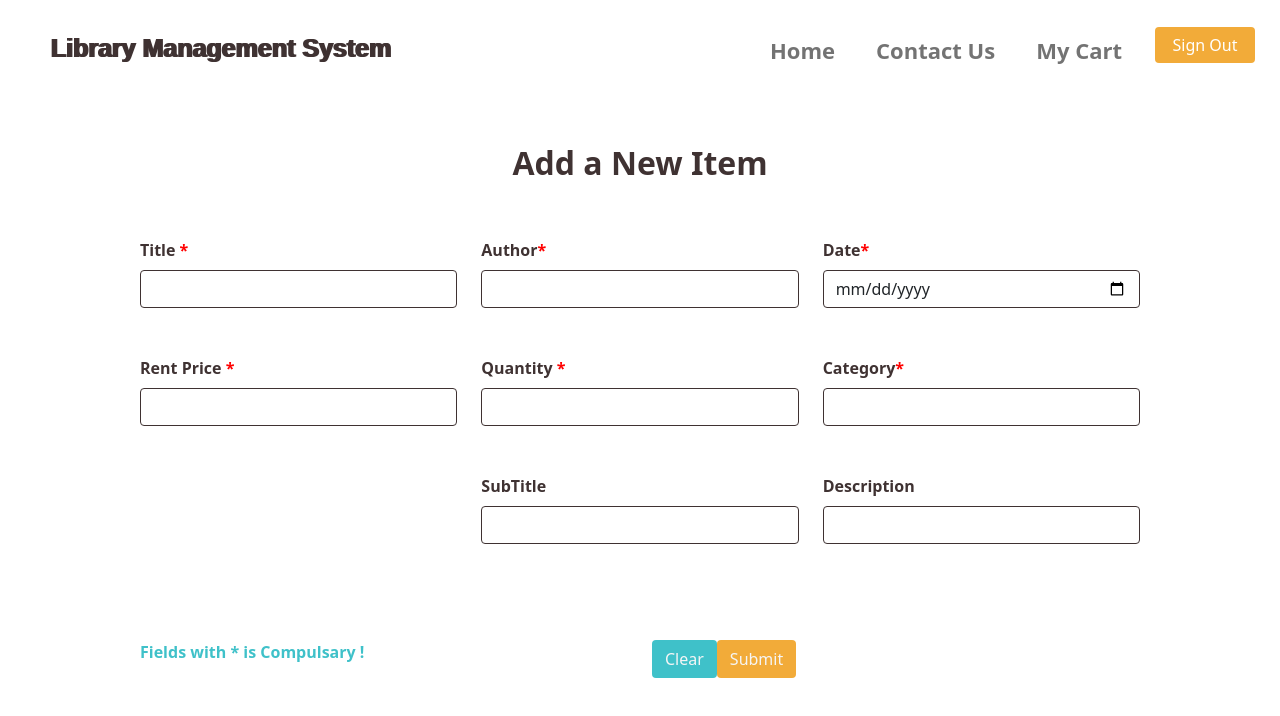
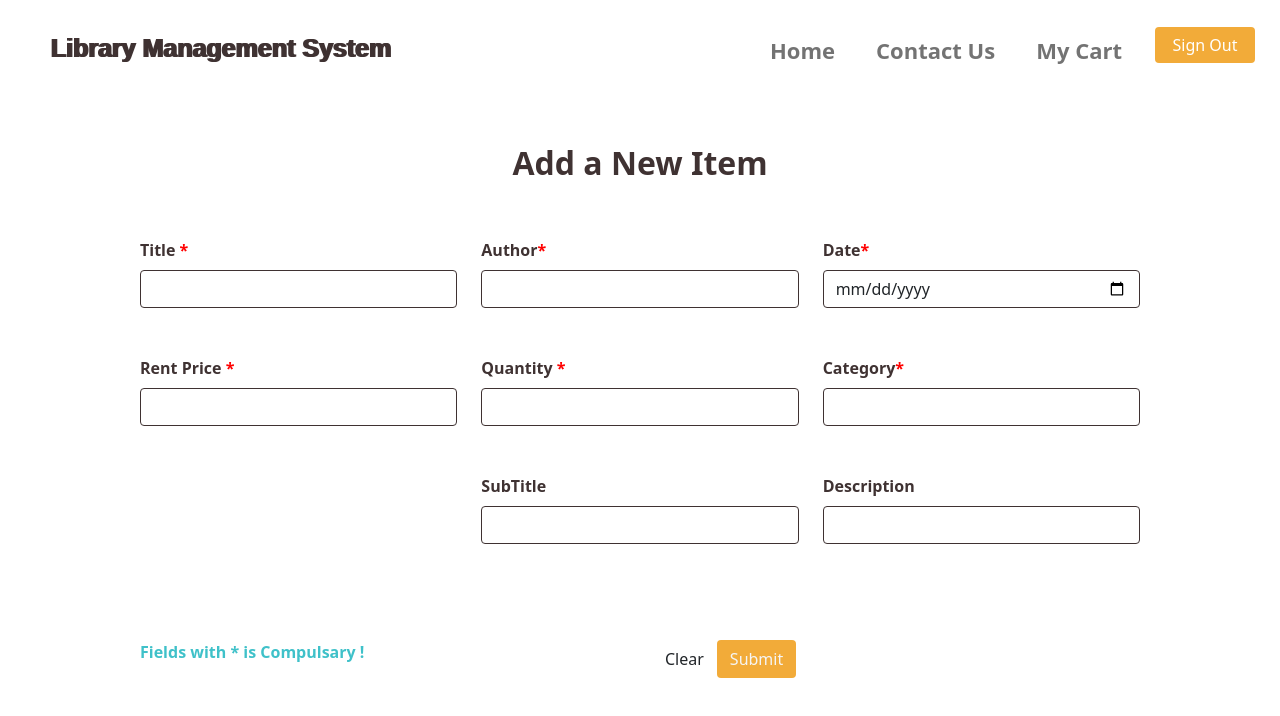
Before and after one commit to it20002374/Library, a React (Create React App) app in the folder frontend/: page /add in a window 1280 px wide. Shown: the top 716 px of the page. Built offline with nearby package versions, Linux system fonts and the light colour scheme.

Commit message:
commit10

```diff
--- a/frontend/src/components/items/addItems.js
+++ b/frontend/src/components/items/addItems.js
@@ -177,7 +177,7 @@ export default function AddItems(){
                         <span style={{float:'left', color : '#3FC1C9', fontWeight:'bold'}}>Fields with * is Compulsary !</span>
                     </div>
                     <div className="col-sm" style={{float:'right'}}>
-                    <button type="cancel" class="btn" style={{color:'#f5f5f5', backgroundColor:'#3FC1C9'}}>Clear</button>
+                    <button type="cancel" class="btn">Clear</button>
                     <button type="submit" class="btn" style={{color:'#f5f5f5', backgroundColor:'#F2AB39'}}>Submit</button>
                     </div>
                 </div>
```
